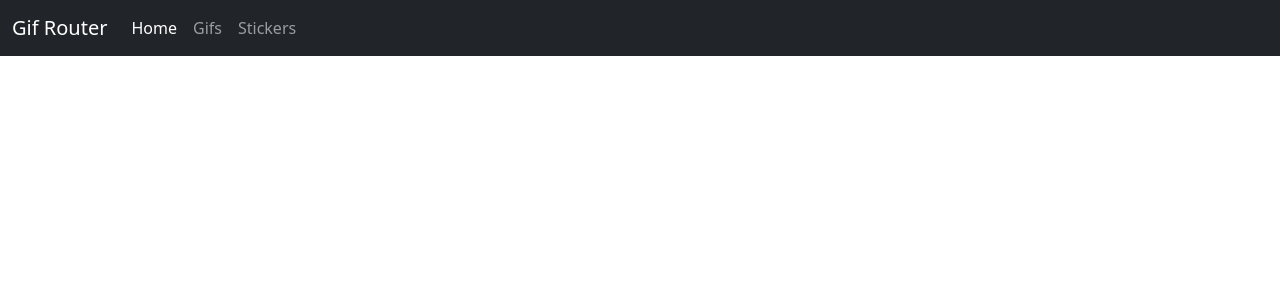
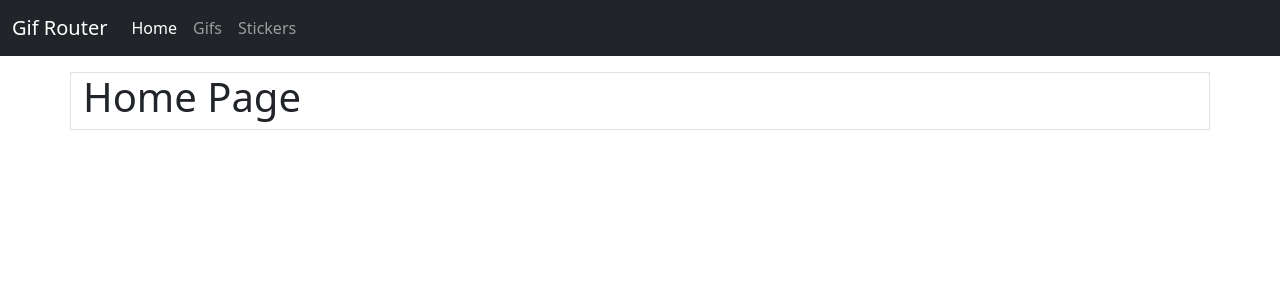
Before and after one commit to ZielGit/GifRouter, a Vue app: page / in a window 1280 px wide. Shown: the top 300 px of the page. Built offline with nearby package versions, Linux system fonts and the light colour scheme.

Commit message:
RouterView

```diff
--- a/src/App.vue
+++ b/src/App.vue
@@ -1,9 +1,18 @@
-<script setup>
+<script>
+import { RouterView } from 'vue-router';
 import Navbar from './components/Navbar.vue';
 
+export default {
+  components: {
+    RouterView, Navbar
+  }
+};
 </script>
 
 <template>
   <Navbar />
 
+  <div class="container mt-3 border">
+    <RouterView />
+  </div>
 </template>
```
